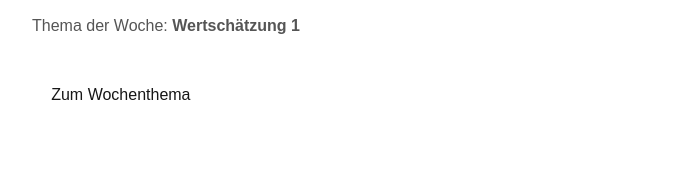
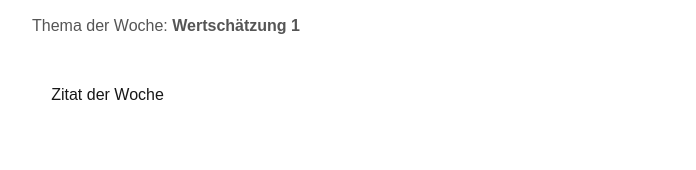
Before and after one commit to as-courage-app/thema-der-woche, a Next.js app: page / in a window 1280 px wide. Shown: the part 184-354 px from the top of the page, without its empty margins (0-696 px from the left). Built offline with nearby package versions, Linux system fonts and the light colour scheme.

Commit message:
Update page.tsx

```diff
--- a/app/page.tsx
+++ b/app/page.tsx
@@ -75,7 +75,7 @@ export default function Home() {
                   cursor: "pointer",
                 }}
               >
-                Zum Wochenthema
+                Zitat der Woche
               </button>
             </>
           )}
```
